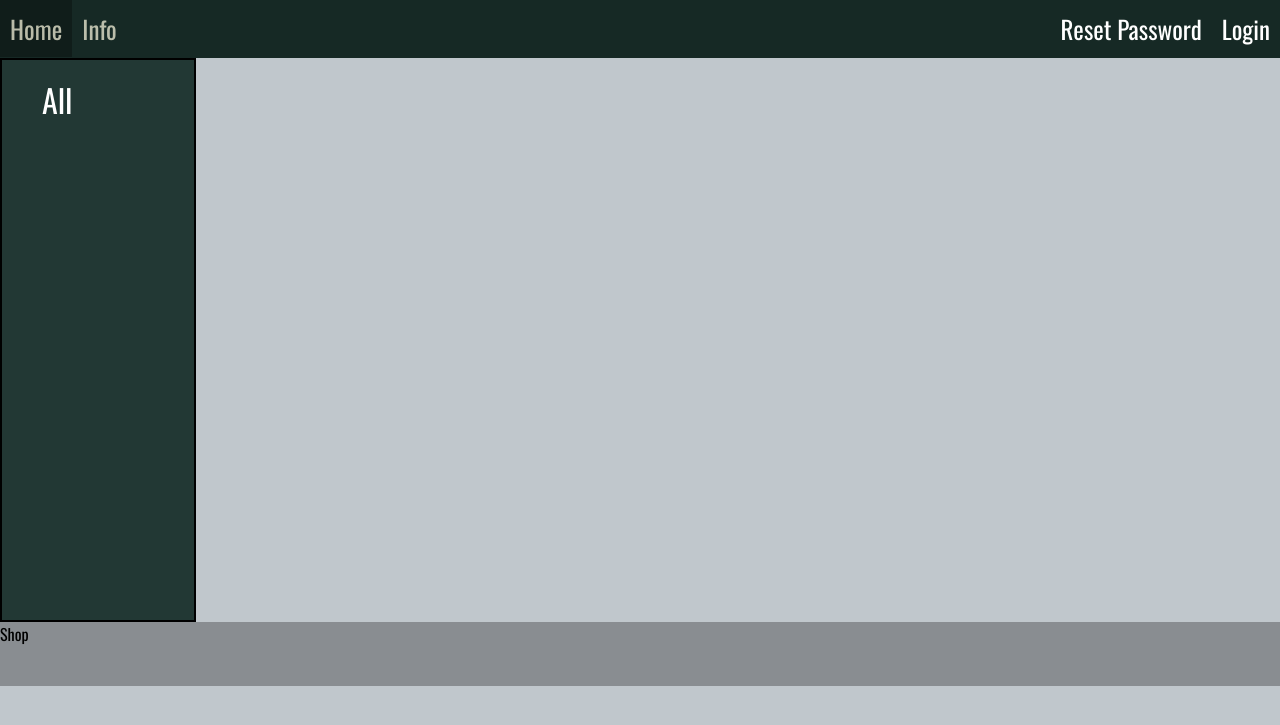
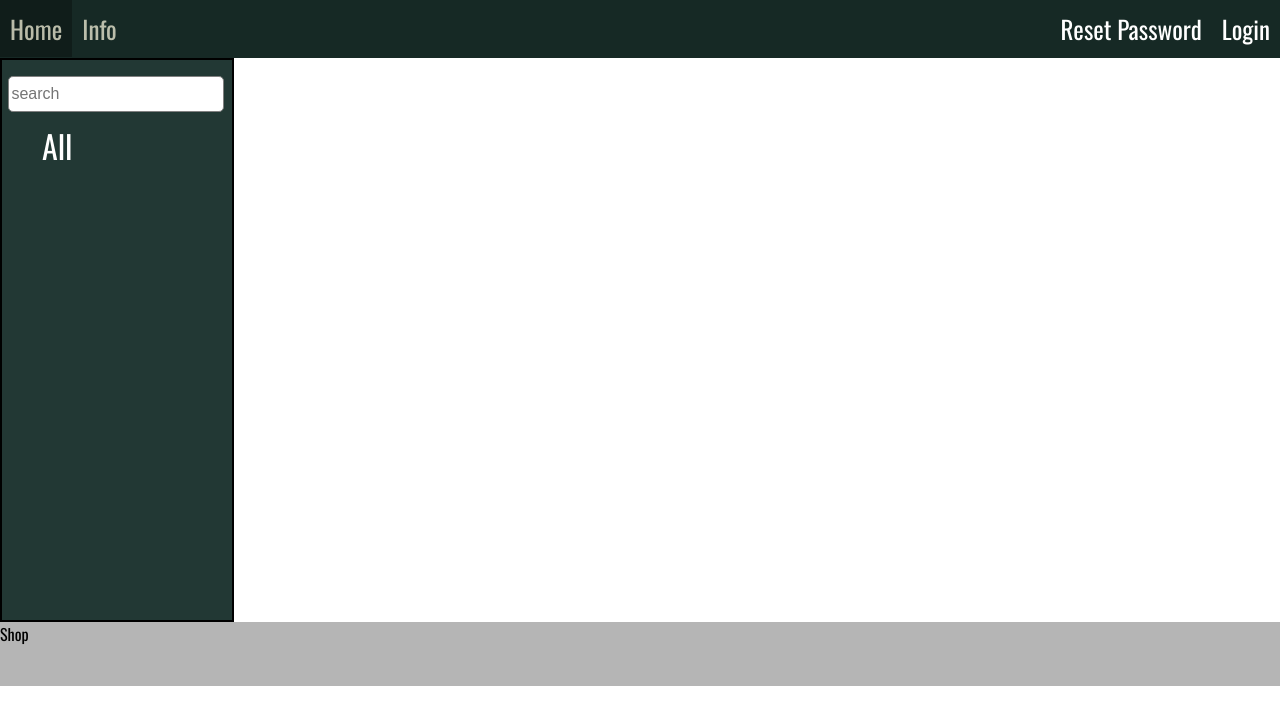
Before and after one commit to simicoder/DjangoShop, a Django app: page / in a window 1280 px wide. Shown: the top 725 px of the page. Run offline with Django 3.2, Linux system fonts and the light colour scheme; data that the repository does not hold is empty.

Commit message:
Added search bar css styling

```diff
--- a/store/static/store/style.css
+++ b/store/static/store/style.css
@@ -3,12 +3,25 @@ body
     margin: 0;
     padding: 0;
     font-family: 'Oswald', sans-serif;
-    background-color: rgba(186, 194, 199, 0.9);
+    background-color: white;
 }
 
 #navbar
 {
     height: 58px;
+}
+
+#search-bar
+{
+    height: 2em;
+    width: 110%;
+    background-color: white;
+    color: black;
+    border: 1px solid grey;
+    border-radius: 5px;
+    margin-bottom: 10px;
+    margin-left: -2.1em;
+    font-size: 1em;
 }
 
 #categories
@@ -79,7 +92,7 @@ ol li a:hover
 #leftmenu
 {
     min-height: 35em;
-    min-width: 15%;
+    min-width: 18%;
     background-color: #223834;
     float: left;
     border: 2px solid black;
@@ -88,7 +101,7 @@ ol li a:hover
 
 #products_container
 {
-    width: 84.5%;
+    width: 80%;
     min-height: 10em;
     float: left;
     align-content: center;
@@ -144,7 +157,7 @@ textarea
     height: 21.75em;
 	margin: 4px;
 	text-align: center;
-	border-radius: 3px;
+	border-radius: 10px;
 }
 
 #file:hover
@@ -210,24 +223,26 @@ textarea
 {
     width: 23em;
     height: 23em;
+    transition: all 0.2s ease-in-out;
 }
 
 .big_img_view:hover
 {
-    border: black 2px solid;
-    border-radius: 1%;
+    transform: scale(0.9);
+    opacity: 0.7;
 }
 
 .small_img_view
 {
     width: 5.5em;
     height: 5.5em;
+    transition: all 0.2s ease-in-out;
 }
 
 .small_img_view:hover
 {
-    border: black 1px solid;
-    border-radius: 1%;
+    transform: scale(0.9);
+    opacity: 0.7;
 }
 
 .description
--- a/store/templates/store/home.html
+++ b/store/templates/store/home.html
@@ -3,6 +3,11 @@
 {% block content %}
 <div id="leftmenu">
 <ul id="categories">
+    <li>
+        <form method="GET" action="">
+            <input id="search-bar" type="text" placeholder="search" name="q" value="{{query}}">
+        </form>
+    </li>
     <li><a href="/">All</a></li>
     {% for category in categories %}
         <li><a href="/{{ category }}">{{ category }}</a></li>
--- a/store/views.py
+++ b/store/views.py
@@ -4,6 +4,7 @@ from django.shortcuts import render, get_object_or_404, redirect
 from django.contrib.auth.decorators import login_required
 from .forms import *
 from store.models import *
+from django.db.models import Q
 
 
 def signup_view(request):
@@ -20,7 +21,7 @@ def signup_view(request):
     return render(request, 'registration/signup.html', {'form': form})
 
 
-def home_view(request, category=None):
+def home_view(request, query=None, category=None):
     if category is None:
         queryset = Product.objects.all()
     else:
@@ -28,6 +29,21 @@ def home_view(request, category=None):
         queryset = Product.objects.filter(category=category)
 
     categories = Category.objects.all()
+
+    query = ""
+
+    if request.GET:
+        queryset = []
+        query = request.GET['q']
+
+        queries = query.split(" ")
+        for q in queries:
+            posts = Product.objects.filter(Q(title__icontains=q)).distinct()
+
+            for post in posts:
+                queryset.append(post)
+
+        queryset = list(set(queryset))
 
     context = {
         'products': queryset,
```
Also changed, not shown: media/images/gloszenie.png (added), media/images/gloszenie_UrpodY3.png (added), media/images/gloszenie_VqQgH7x.png (added), media/images/gloszenie_uyu0C2u.png (added), media/images/gloszenie_zGc0jft.png (added).
